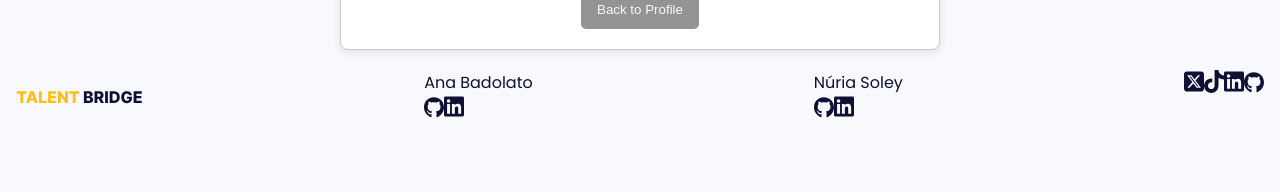
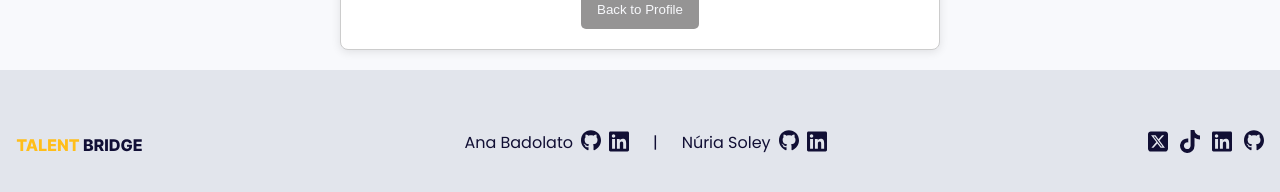
Before and after one commit to ana-badolato/TalentBridgeClient, a React (Vite) app: page /newproject in a window 1280 px wide. Shown: the part 806-998 px from the top of the page. Before the commit the page ends 931 px from the top, so only its background shows below. Built offline with nearby package versions, Linux system fonts and the light colour scheme; no server answers.

Commit message:
index done

```diff
--- a/src/CSS/footer.css
+++ b/src/CSS/footer.css
@@ -1,5 +1,32 @@
 .footer {
+  width: 100%;
+  background-color: var(--neutral-grey-light); /* Aquí ajustas el color de fondo que desees */
+  height: 150px;
+  display: flex;
+  align-items: center;
+}
+
+.footer-content {
   display: flex;
   justify-content: space-between;
-  padding: 0 16px;
+  align-items: center; /* Para alinear verticalmente el contenido */
+  padding: 16px;
+  max-width: 1440px; /* Limitar el ancho máximo del contenido */
+  margin: 0 auto; /* Centrar el contenido horizontalmente */
+  width: 100%; /* Asegura que ocupe todo el ancho disponible dentro del contenedor */
 }
+
+.developers {
+  display: flex;
+  gap: 24px;
+}
+
+.dev {
+  display: flex;
+  gap: 8px;
+}
+
+.socialMedia{
+  display: flex;
+  gap: 12px;
+}
--- a/src/components/Footer.jsx
+++ b/src/components/Footer.jsx
@@ -1,48 +1,80 @@
-import "../CSS/footer.css"
+import "../CSS/footer.css";
 import logoImg from "../assets/images/logoImg.svg";
-import githubIcon from "../assets/icons/githubIcon.svg"
-import linkedinicon from "../assets/icons/linkedinIcon.svg"
-import xIcon from "../assets/icons/xIcon.svg"
-import tiktokIcon from "../assets/icons/tiktokIcon.svg"
-
+import githubIcon from "../assets/icons/githubIcon.svg";
+import linkedinicon from "../assets/icons/linkedinIcon.svg";
+import xIcon from "../assets/icons/xIcon.svg";
+import tiktokIcon from "../assets/icons/tiktokIcon.svg";
 
 function Footer() {
   return (
     <div className="footer">
-
+      <div className="footer-content">
         <img src={logoImg} alt="Logo" />
 
-        <div>
-          <p>Ana Badolato</p>
-          <a href="https://github.com/ana-badolato" target="_blank" rel="noopener noreferrer">
-            <img src={githubIcon} alt="github" style={{width: "20px"}} />
+        <div className="developers">
+          <div className="dev">
+            <p>Ana Badolato</p>
+            <a
+              href="https://github.com/ana-badolato"
+              target="_blank"
+              rel="noopener noreferrer"
+            >
+              <img src={githubIcon} alt="github" style={{ width: "20px" }} />
+            </a>
+            <a
+              href="https://www.linkedin.com/in/anabadolatomunuera/"
+              target="_blank"
+              rel="noopener noreferrer"
+            >
+              <img
+                src={linkedinicon}
+                alt="linkedin"
+                style={{ width: "20px" }}
+              />
+            </a>
+          </div>
+<p>|</p>
+          <div className="dev">
+            <p>Núria Soley</p>
+            <a
+              href="https://github.com/NuriaSoley"
+              target="_blank"
+              rel="noopener noreferrer"
+            >
+              <img src={githubIcon} alt="github" style={{ width: "20px" }} />
+            </a>
+            <a
+              href="https://www.linkedin.com/in/n%C3%BAria-soley-arnau-905a67147/"
+              target="_blank"
+              rel="noopener noreferrer"
+            >
+              <img
+                src={linkedinicon}
+                alt="linkedin"
+                style={{ width: "20px" }}
+              />
+            </a>
+          </div>
+          </div>
+         {/* Redes Sociales Globales */}
+        <div className="socialMedia">
+          <a href="https://twitter.com" target="_blank" rel="noopener noreferrer">
+            <img src={xIcon} alt="X (Twitter)" style={{ width: "20px" }} />
           </a>
-          <a href="https://www.linkedin.com/in/anabadolatomunuera/" target="_blank" rel="noopener noreferrer">
-            <img src={linkedinicon} alt="linkedin" style={{width: "20px"}}/>
+          <a href="https://tiktok.com" target="_blank" rel="noopener noreferrer">
+            <img src={tiktokIcon} alt="TikTok" style={{ width: "20px" }} />
+          </a>
+          <a href="https://linkedin.com" target="_blank" rel="noopener noreferrer">
+            <img src={linkedinicon} alt="LinkedIn" style={{ width: "20px" }} />
+          </a>
+          <a href="https://github.com" target="_blank" rel="noopener noreferrer">
+            <img src={githubIcon} alt="GitHub" style={{ width: "20px" }} />
           </a>
         </div>
+        </div>
+      </div>
 
-        <div>
-          <p>Núria Soley</p>
-          <a href="https://github.com/NuriaSoley" target="_blank" rel="noopener noreferrer">
-            <img src={githubIcon} alt="github" style={{width: "20px"}}/>
-          </a>
-          <a href="https://www.linkedin.com/in/n%C3%BAria-soley-arnau-905a67147/" target="_blank" rel="noopener noreferrer">
-            <img src={linkedinicon} alt="linkedin" style={{width: "20px"}}/>
-          </a>
-
-        </div>
-
-        <div>
-        <img src={xIcon} alt="github" style={{width: "20px"}}/>
-        <img src={tiktokIcon} alt="github" style={{width: "20px"}}/>
-        <img src={linkedinicon} alt="github" style={{width: "20px"}}/>
-        <img src={githubIcon} alt="github" style={{width: "20px"}}/>
-        </div>
-
-
-    </div>
-  )
+  );
 }
 
-export default Footer
+export default Footer;
--- a/src/pages/forms/NewProject.jsx
+++ b/src/pages/forms/NewProject.jsx
@@ -149,7 +149,7 @@ function NewProject() {
           {uploadingImage && <p>Uploading...</p>} */}
           {projectData.image && ( // Mostrar la imagen si existe
             <img
-              src={imageUrl || projectData.image || ""}
+              src={imageUrl || projectData.image || "https://res.cloudinary.com/drqiultmd/image/upload/v1729707730/vzupen0uk9ctuhtatn2q.png"}
               alt="Project"
               style={{ maxHeight: "200px", width: "100%", objectFit: "cover" }}
             />
```
